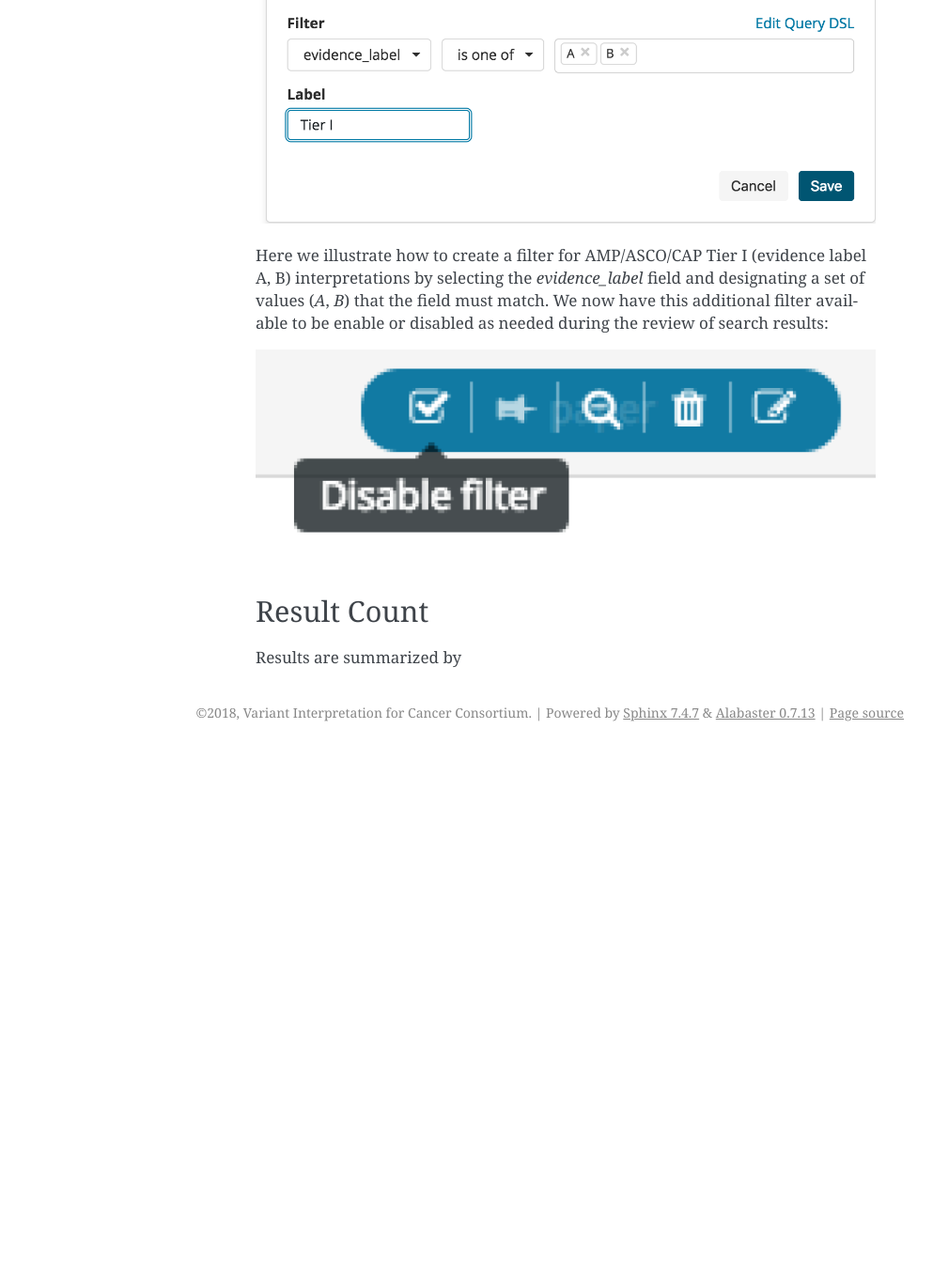
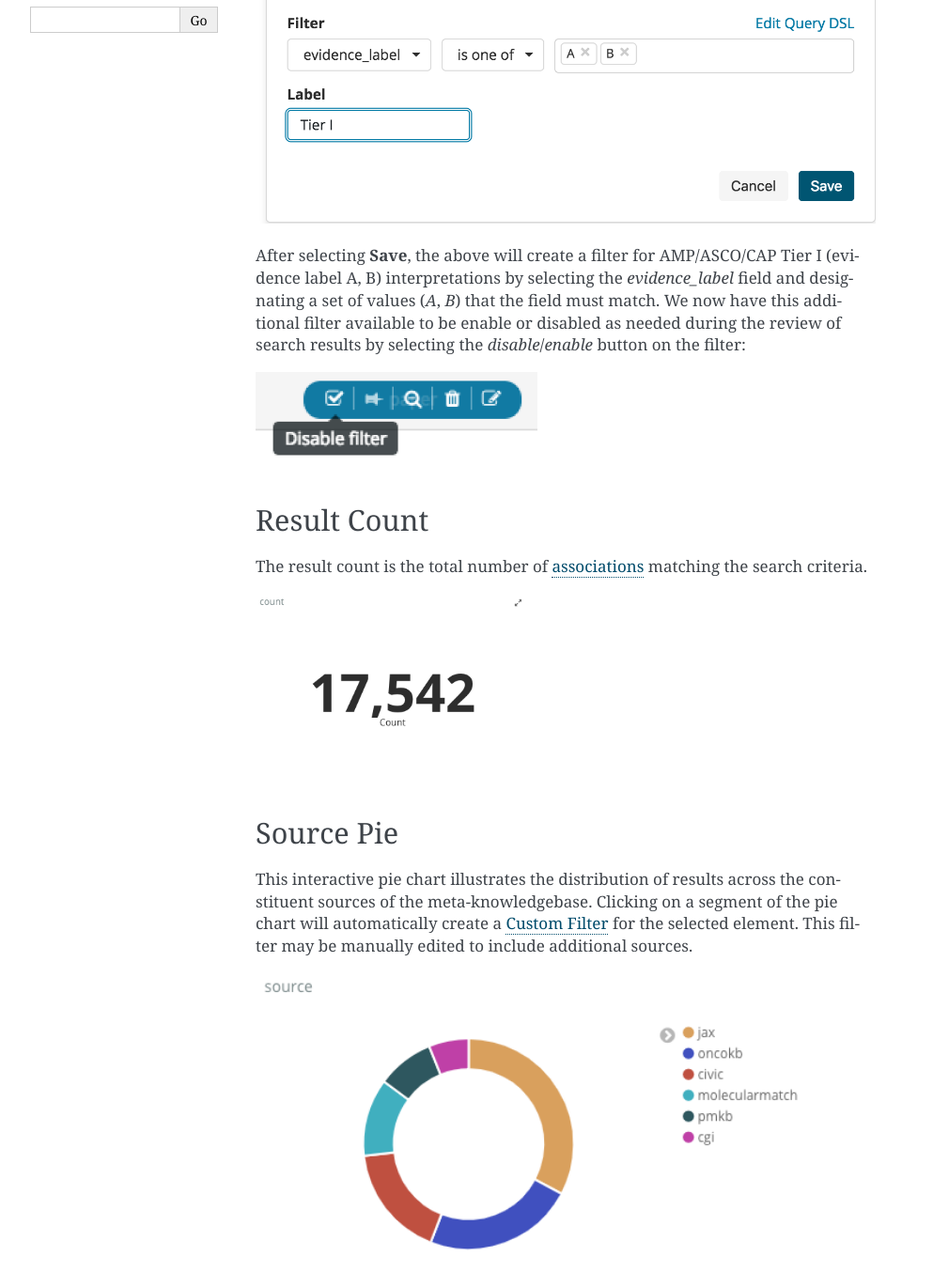
Before and after one commit to cancervariants/metakb, a Sphinx documentation site: the page built from docs/layout/interactive.rst, in a window 1280 px wide and 1400 px high, scrolled down 367 px. Shown: the top 1370 px of the window at 94% size, without its empty margins (148-1141 px from the left). Built offline with Sphinx 7.4.7, drawn with Linux system fonts in a browser that asks for light colours; before the commit the page ends 1165 px from its top, so only the background shows below that; some of the changed text lies outside the part shown.

Commit message:
init exploring results images

```diff
--- a/docs/layout/interactive.rst
+++ b/docs/layout/interactive.rst
@@ -1,10 +1,10 @@
 Exploring Results
 =================
 
+.. _custom-filter:
 
-
-The Filter Bar
---------------
+Custom Filter
+-------------
 
 Search results may also be selectively reduced through the use of custom filters,
 such as the previously described :ref:`paper-filter`. To create a new filter,
@@ -12,14 +12,64 @@ select **"Add a filter +"** on the filter bar to open the add filter form:
 
 .. image:: /images/add_filter_form.png
 
-Here we illustrate how to create a filter for AMP/ASCO/CAP Tier I (evidence label A, B)
-interpretations by selecting the *evidence_label* field and designating a set of values
-(`A`, `B`) that the field must match. We now have this additional filter available
-to be enable or disabled as needed during the review of search results:
+After selecting **Save**, the above will create a filter for AMP/ASCO/CAP Tier I
+(evidence label A, B) interpretations by selecting the *evidence_label* field and
+designating a set of values (`A`, `B`) that the field must match. We now have this
+additional filter available to be enable or disabled as needed during the review
+of search results by selecting the *disable*/*enable* button on the filter:
 
 .. image:: /images/filter_disable.png
+    :width: 300px
 
 Result Count
 ------------
 
-Results are summarized by
+The result count is the total number of :term:`associations` matching the search
+criteria.
+
+.. image:: /images/result_count.png
+    :width: 300px
+
+Source Pie
+----------
+
+This interactive pie chart illustrates the distribution of results across the
+constituent sources of the meta-knowledgebase. Clicking on a segment of the pie chart
+will automatically create a :ref:`custom-filter` for the selected element. This filter
+may be manually edited to include additional sources.
+
+.. image:: /images/source_pie.png
+    :width: 600px
+
+Evidence Pie
+------------
+
+This interactive pie chart illustrates the distribution of results by normalized
+evidence label (levels A-D) based on the AMP/ASCO/CAP guidelines. Clicking on a segment
+of the pie chart will automatically create a :ref:`custom-filter` for the selected
+element. This filter may be manually edited to include additional evidence levels.
+
+.. image:: /images/evidence_pie.png
+    :width: 600px
+
+Gene/Drug Heatmap
+-----------------
+
+This interactive heatmap visualizes the frequency of results describing a gene/drug
+pair. Clicking on a tile of the heatmap will automatically create two
+:ref:`Custom Filters<custom-filter>` for the selected gene and drug, respectively.
+Each element may be enabled, disabled, and edited independently.
+
+.. image:: /images/gene_drug_heatmap.png
+    :width: 750px
+
+Gene/Disease Heatmap
+--------------------
+
+This interactive heatmap visualizes the frequency of results describing a gene/disease
+pair. Clicking on a tile of the heatmap will automatically create two
+:ref:`Custom Filters<custom-filter>` for the selected gene and drug, respectively.
+Each element may be enabled, disabled, and edited independently.
+
+.. image:: /images/gene_drug_heatmap.png
+    :width: 750px
```
Also changed, not shown: docs/other/glossary.rst (+9 -0 lines), docs/images/amp_asco_cap_table.png (added), docs/images/evidence_pie.png (added), docs/images/gene_disease_heatmap.png (added), docs/images/gene_drug_heatmap.png (added), docs/images/result_count.png (added), docs/images/source_pie.png (added).
